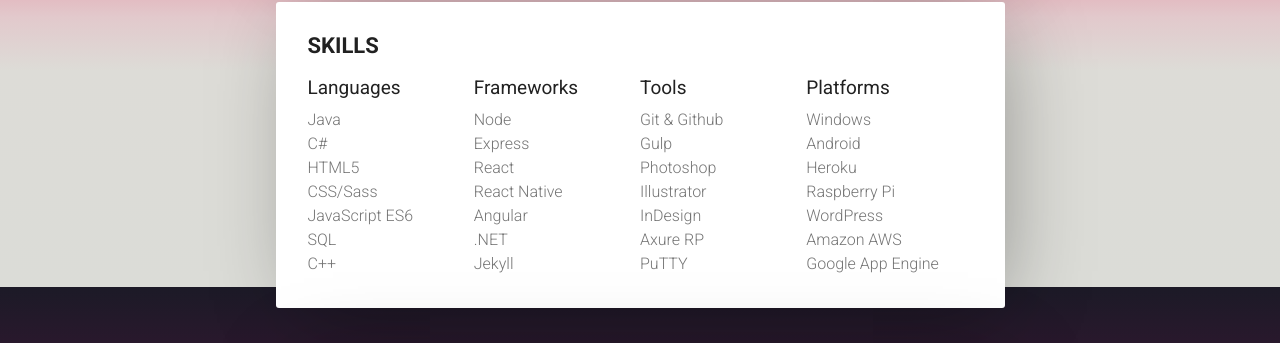
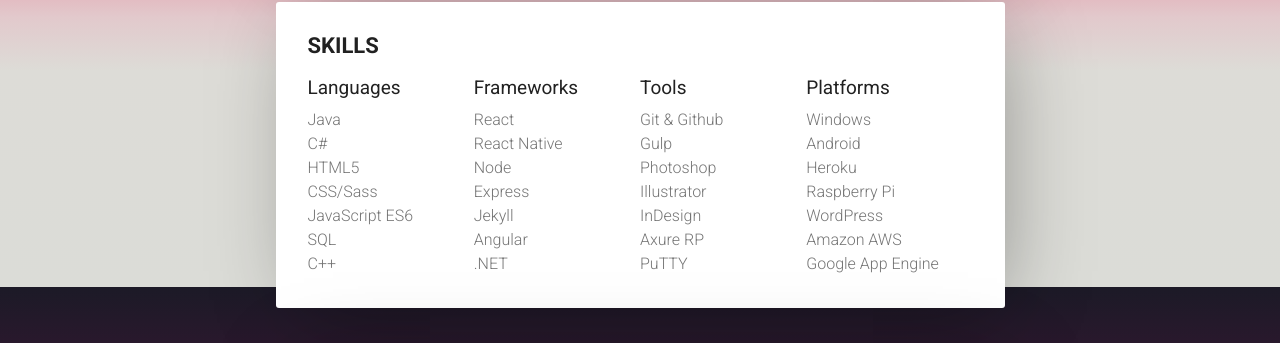
Before and after one commit to dickwyn/v2, a Jekyll site: the page built from index.html, in a window 1280 px wide and 900 px high, scrolled down 1363 px. Shown: the part 150-493 px from the top of the window. Built offline with Jekyll 4.4.1, drawn with Linux system fonts in a browser that asks for light colours; nearby versions of some CDN libraries; Markdown is read by kramdown in place of the engine named in the settings; comment, search, counter and statistics services are not loaded; part of the change alters nothing that is shown.

```diff
--- a/_data/skills.yml
+++ b/_data/skills.yml
@@ -8,13 +8,13 @@ languages:
   - item: C++
 
 frameworks:
+  - item: React
+  - item: React Native
   - item: Node
   - item: Express
-  - item: React
-  - item: React Native
+  - item: Jekyll
   - item: Angular
   - item: .NET
-  - item: Jekyll
 
 tools:
   - item: Git & Github
```
